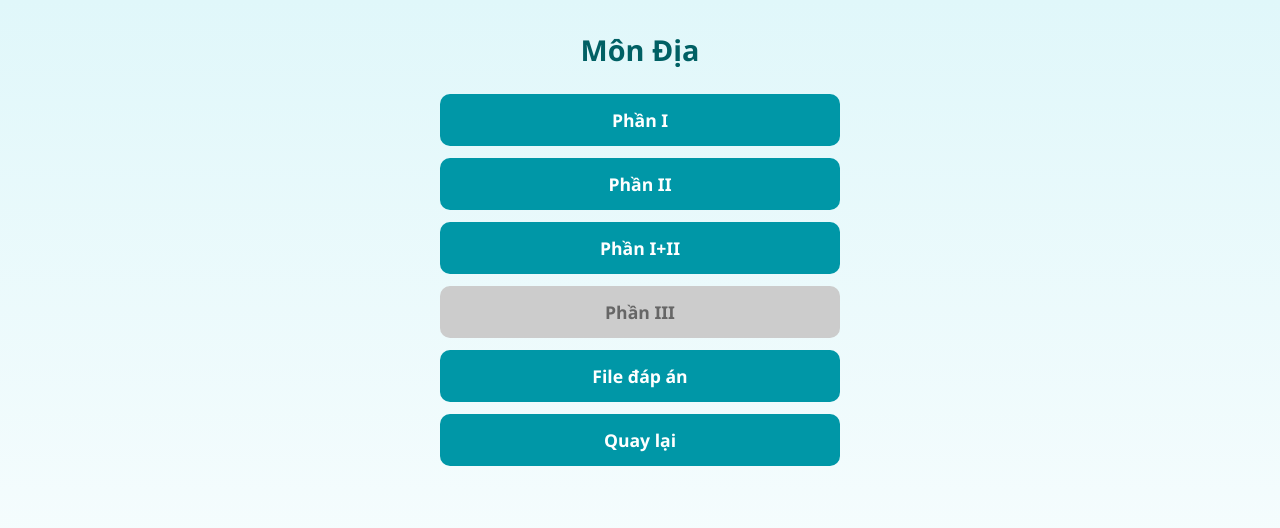
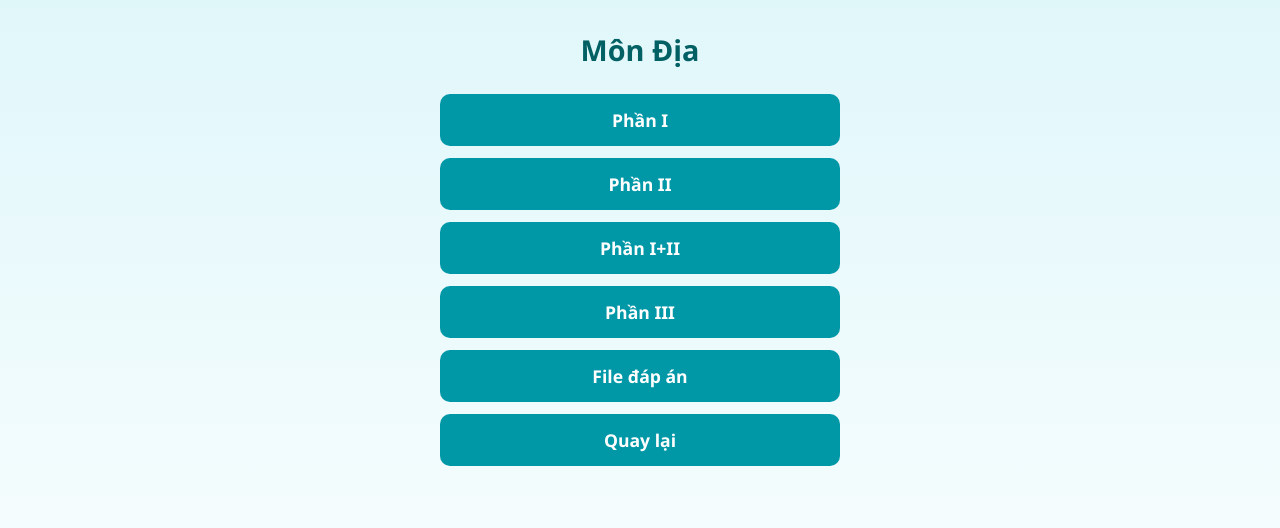
Before and after one commit to phuongga84-kfc/az, a plain HTML site: page subject/dia.html in a window 1280 px wide. Drawn offline with Linux system fonts and the light colour scheme.

Commit message:
Update dia.html

```diff
--- a/subject/dia.html
+++ b/subject/dia.html
@@ -12,7 +12,7 @@
         <a href="https://azota.vn/de-thi/dsmiif" target="_blank">Phần I</a>
         <a href="https://azota.vn/de-thi/onlrk7" target="_blank">Phần II</a>
         <a href="https://azota.vn/de-thi/tejral" target="_blank">Phần I+II</a>
-        <a href="#" class="off" target="_blank">Phần III</a>
+        <a href="https://azota.vn/de-thi/yq5xpd" target="_blank">Phần III</a>
         <a href="/az/answer/dia.pdf" download>File đáp án</a>
         <a href="/az/index.html">Quay lại</a>
     </div>
```
